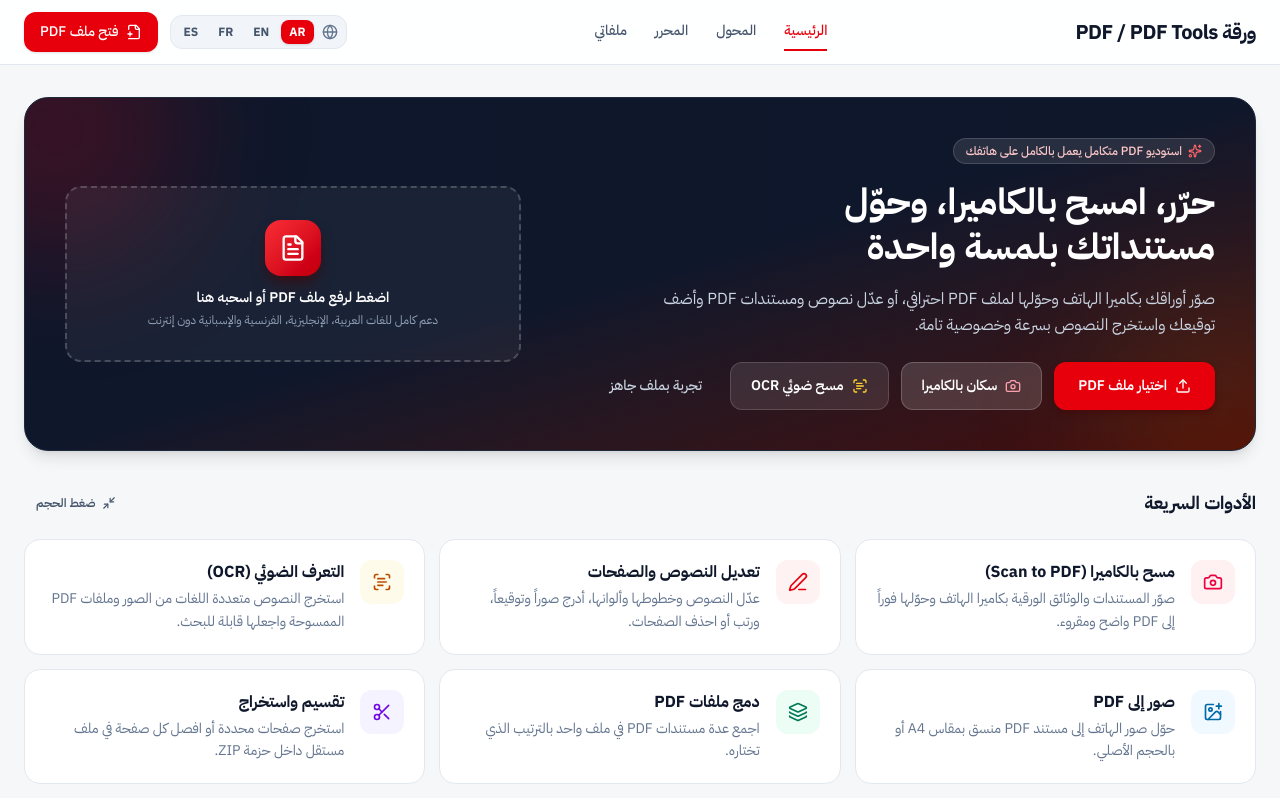
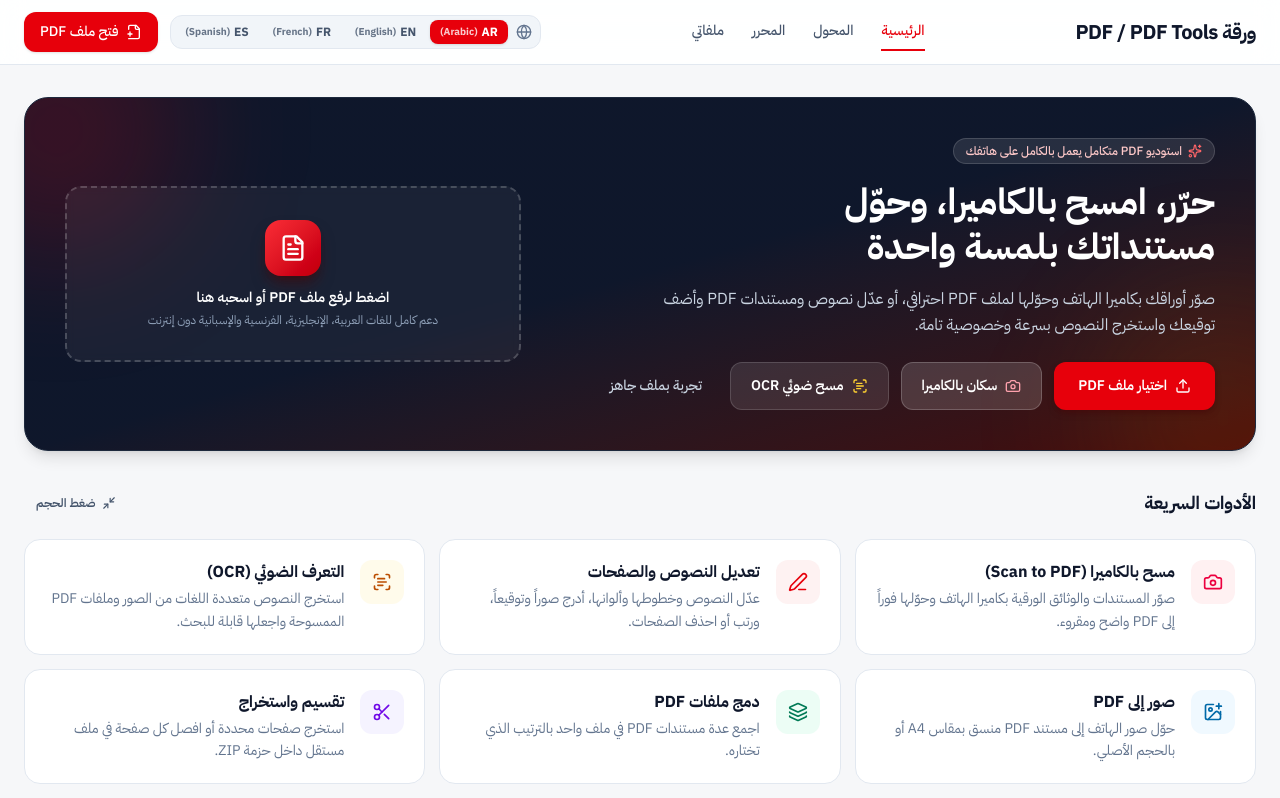
Before and after one commit to saadrime2014-2001/Maram-Pdf, a React (Vite) app: page / in a window 1280 px wide. Shown: the top 798 px of the page. Built offline with nearby package versions, Linux system fonts and the light colour scheme.

Commit message:
Update TopBar.tsx

```diff
--- a/src/components/TopBar.tsx
+++ b/src/components/TopBar.tsx
@@ -18,6 +18,14 @@ const navLabels = {
   en: { home: 'Home', convert: 'Converter', edit: 'Editor', files: 'My Files', openPdf: 'Open PDF', newFile: 'New File' },
   fr: { home: 'Accueil', convert: 'Convertisseur', edit: 'Éditeur', files: 'Mes Fichiers', openPdf: 'Ouvrir PDF', newFile: 'Nouveau' },
   es: { home: 'Inicio', convert: 'Convertidor', edit: 'Editor', files: 'Mis Archivos', openPdf: 'Abrir PDF', newFile: 'Nuevo' },
+};
+
+// الأسماء الكاملة للغات لتلفت انتباه المستخدم
+const langNames: Record<'ar' | 'en' | 'fr' | 'es', string> = {
+  ar: 'Arabic',
+  en: 'English',
+  fr: 'French',
+  es: 'Spanish',
 };
 
 export const TopBar: React.FC<TopBarProps> = ({
@@ -71,7 +79,7 @@ export const TopBar: React.FC<TopBarProps> = ({
         </nav>
 
         <div className="flex items-center gap-3">
-          {/* محدد اللغة */}
+          {/* محدد اللغة مع الأسماء الإنجليزية */}
           <div className="flex items-center gap-1 bg-slate-100 p-1 rounded-xl border border-slate-200">
             <Globe className="w-4 h-4 text-slate-500 mx-1" />
             {(['ar', 'en', 'fr', 'es'] as const).map((l) => (
@@ -79,11 +87,12 @@ export const TopBar: React.FC<TopBarProps> = ({
                 key={l}
                 type="button"
                 onClick={() => onLanguageChange(l)}
-                className={`px-2 py-1 text-xs font-bold rounded-lg uppercase transition-colors ${
+                className={`px-2.5 py-1 text-xs font-bold rounded-lg uppercase transition-colors flex items-center gap-1 ${
                   currentLang === l ? 'bg-red-600 text-white shadow-sm' : 'text-slate-600 hover:text-slate-900'
                 }`}
               >
-                {l}
+                <span>{l}</span>
+                <span className="text-[10px] opacity-80 normal-case hidden xl:inline">({langNames[l]})</span>
               </button>
             ))}
           </div>
@@ -132,16 +141,16 @@ export const TopBar: React.FC<TopBarProps> = ({
               >
                 ورقة PDF
               </button>
-              {/* محدد لغة مصغر للهاتف */}
+              {/* محدد لغة مصغر للهاتف مع الأسماء الإنجليزية */}
               <select
                 value={currentLang}
                 onChange={(e) => onLanguageChange(e.target.value as any)}
-                className="bg-slate-100 border border-slate-200 text-slate-800 text-xs font-bold rounded-lg px-1.5 py-1 focus:outline-none"
+                className="bg-slate-100 border border-slate-200 text-slate-800 text-xs font-bold rounded-lg px-2 py-1 focus:outline-none"
               >
-                <option value="ar">AR</option>
-                <option value="en">EN</option>
-                <option value="fr">FR</option>
-                <option value="es">ES</option>
+                <option value="ar">AR - Arabic</option>
+                <option value="en">EN - English</option>
+                <option value="fr">FR - French</option>
+                <option value="es">ES - Spanish</option>
               </select>
             </div>
             <button
```
